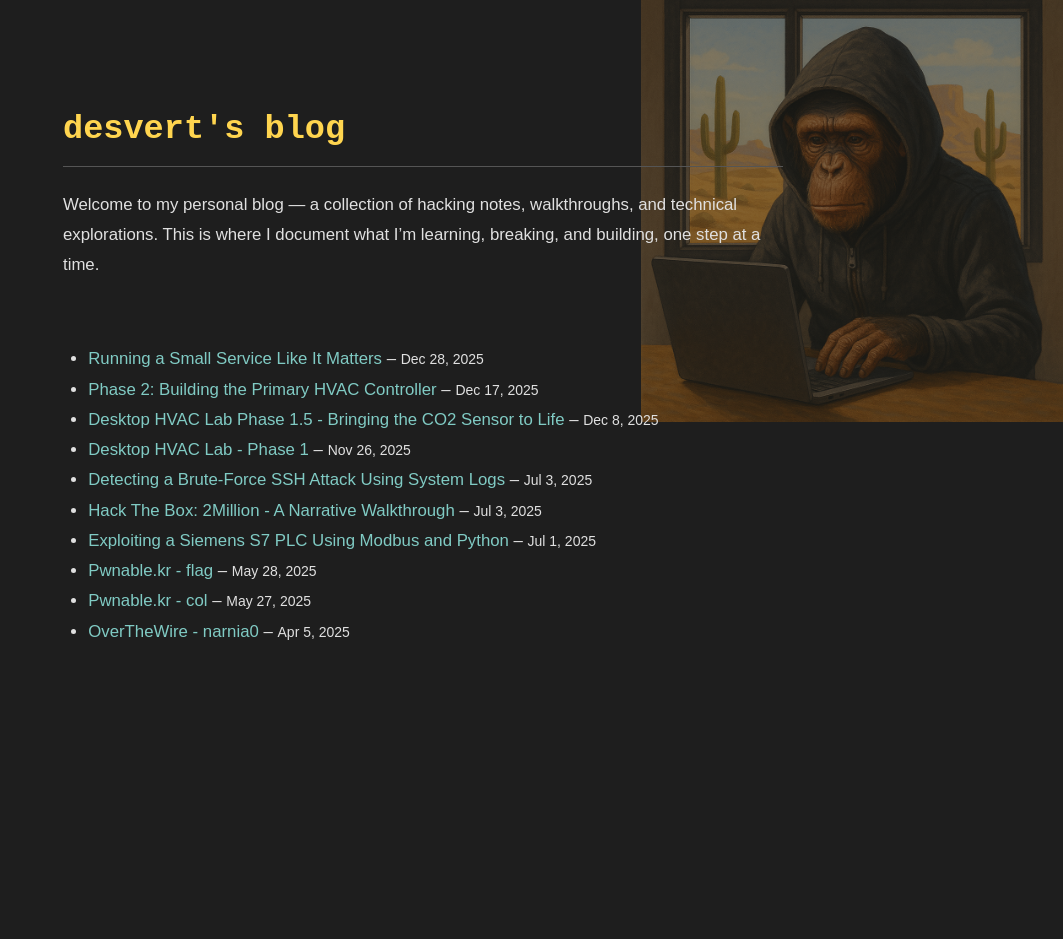
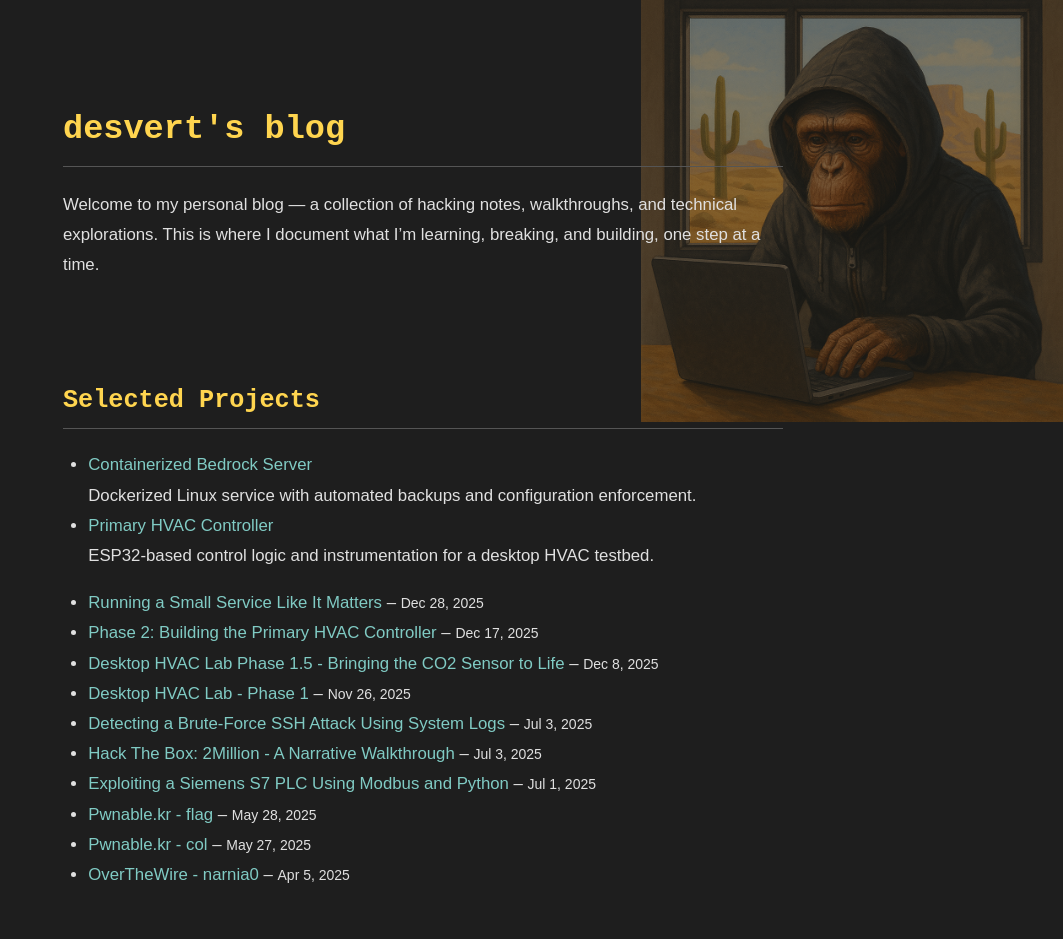
Before and after one commit to desvert/desvert.github.io, a Jekyll site: the page built from index.md, in a window 1280 px wide. Shown: the whole page, without its empty margins (217-1280 px from the left). Built offline with Jekyll 4.4.1, drawn with Linux system fonts in a browser that asks for light colours; before the commit the page ends 900 px from its top, so only the background shows below that.

Commit message:
Add selected projects section to home layout

```diff
--- a/_layouts/home.html
+++ b/_layouts/home.html
@@ -11,6 +11,19 @@
     <h1>{{ site.title }}</h1>
     <p>Welcome to my personal blog — a collection of hacking notes, walkthroughs, and technical explorations. This is where I document what I’m learning, breaking, and building, one step at a time.</p>
     <br>
+    <h2>Selected Projects</h2>
+
+<ul>
+  <li>
+    <a href="https://github.com/desvert/containerized-bedrock-server">Containerized Bedrock Server</a><br>
+    Dockerized Linux service with automated backups and configuration enforcement.
+  </li>
+  <li>
+    <a href="https://desvert.github.io/blog/2025/12/17/building-the-primary-hvac-controller.html">Primary HVAC Controller</a><br>
+    ESP32-based control logic and instrumentation for a desktop HVAC testbed.
+  </li>
+</ul>
+
     <ul>
       {% for post in site.posts %}
         <li>
```
